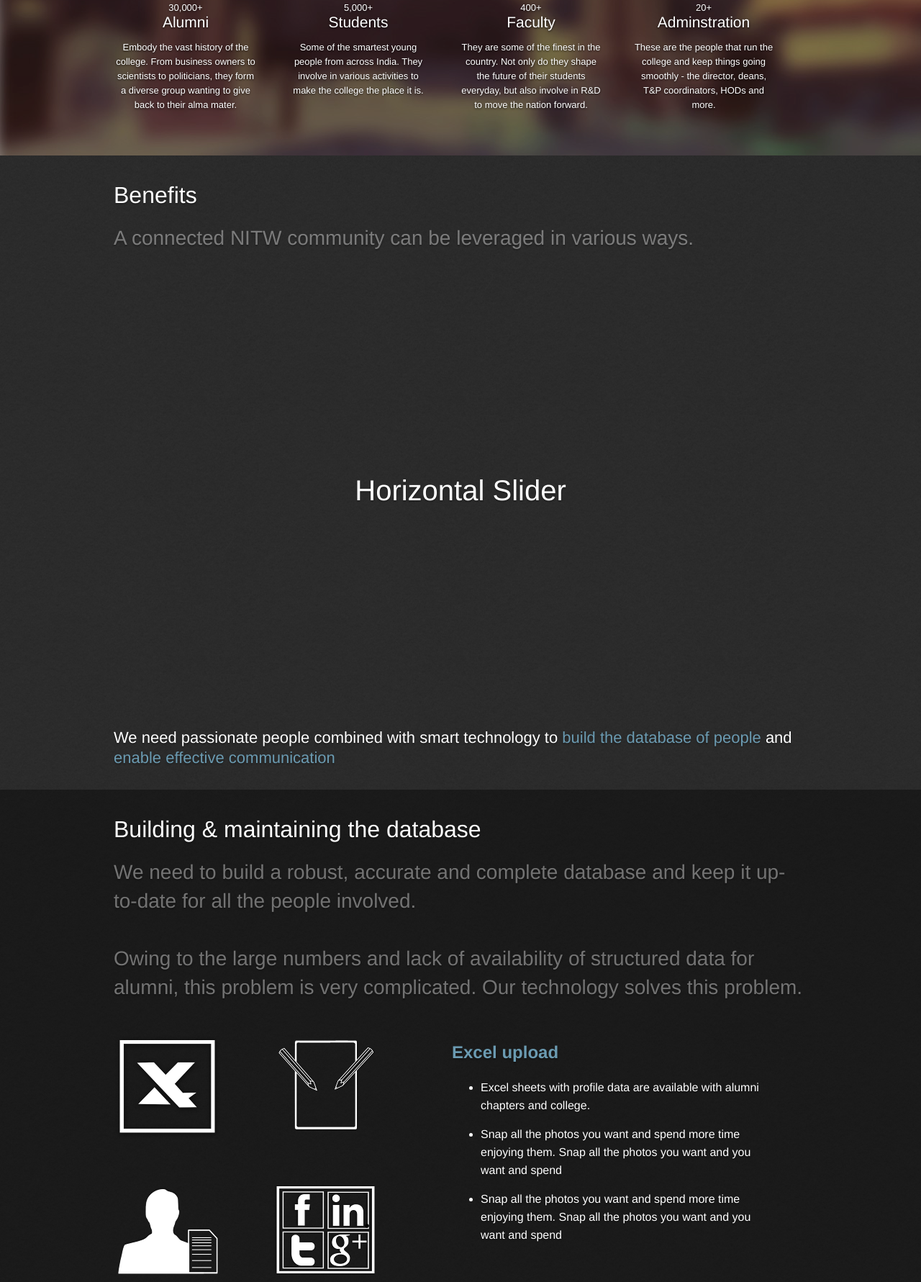
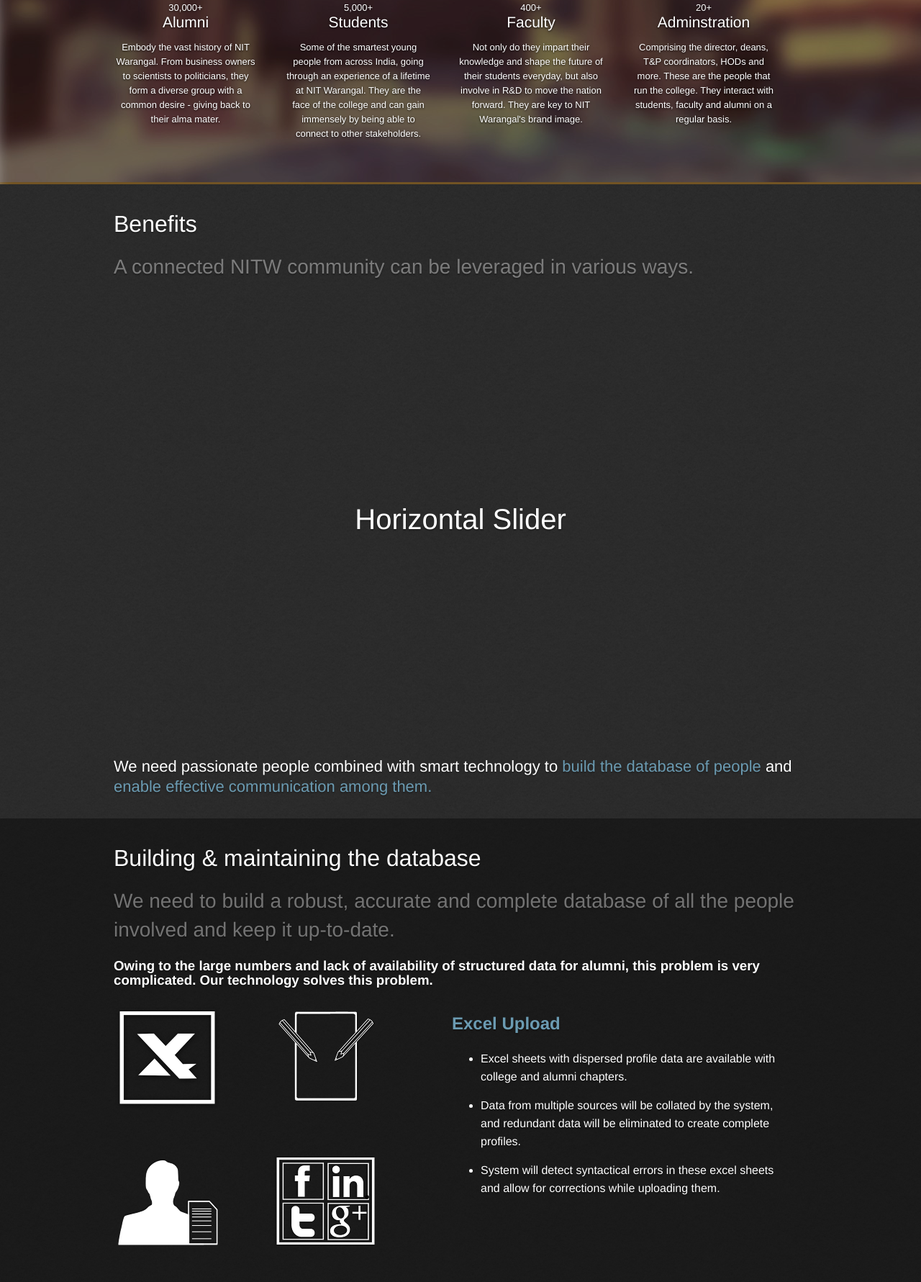
Before and after one commit to sriharimaneru/askra-repo, a Django app: template src/askra/templates/index.html in a window 1280 px wide. Shown: the part 547-2328 px from the top of the page at 72% size. Run offline with Django 3.2, Linux system fonts and the light colour scheme; the template is opened without the code that fills it, so the values that code supplies are empty; parts of the project's set-up code (start-up, migrations or seed data) failed here and were passed over.

Commit message:
Changes to content

```diff
--- a/src/askra/templates/index.html
+++ b/src/askra/templates/index.html
@@ -58,25 +58,25 @@ $(function(){
         <img class="stake-holder-image" src="{{STATIC_URL}}img/hat.png" width="100px" height="100px" />
         <p class="stake-holder-number">30,000+</p>
         <p class="stake-holder-title">Alumni</p>
-        <p class="stake-holder-description">Embody the vast history of the college. From business owners to scientists to politicians, they form a diverse group wanting to give back to their alma mater.</p>
+        <p class="stake-holder-description">Embody the vast history of NIT Warangal. From business owners to scientists to politicians, they form a diverse group with a common desire - giving back to their alma mater.</p>
       </div>
       <div class="stake-holder left">
         <img class="stake-holder-image" src="{{STATIC_URL}}img/book_new.png" width="100px" height="100px" />
         <p class="stake-holder-number">5,000+</p>
         <p class="stake-holder-title">Students</p>
-        <p class="stake-holder-description">Some of the smartest young people from across India. They involve in various activities to make the college the place it is.</p>
+        <p class="stake-holder-description">Some of the smartest young people from across India, going through an experience of a lifetime at NIT Warangal. They are the face of the college and can gain immensely by being able to connect to other stakeholders.</p>
       </div>
       <div class="stake-holder left">
         <img class="stake-holder-image" src="{{STATIC_URL}}img/spectacles.png" width="100px" height="100px" />
         <p class="stake-holder-number">400+</p>
         <p class="stake-holder-title">Faculty</p>
-        <p class="stake-holder-description">They are some of the finest in the country. Not only do they shape the future of their students everyday, but also involve in R&D to move the nation forward.</p>
+        <p class="stake-holder-description">Not only do they impart their knowledge and shape the future of their students everyday, but also involve in R&D to move the nation forward. They are key to NIT Warangal's brand image.</p>
       </div>
       <div class="stake-holder left">
         <img class="stake-holder-image" src="{{STATIC_URL}}img/key.png" width="100px" height="100px" />
         <p class="stake-holder-number">20+</p>
         <p class="stake-holder-title">Adminstration</p>
-        <p class="stake-holder-description">These are the people that run the college and keep things going smoothly - the director, deans, T&P coordinators, HODs and more.</p>
+        <p class="stake-holder-description">Comprising the director, deans, T&P coordinators, HODs and more. These are the people that run the college. They interact with students, faculty and alumni on a regular basis.</p>
       </div>
       <div class="cB"></div> <!-- For stake-holder that are floating to inherit the parent background-->
     </div>
@@ -87,15 +87,14 @@ $(function(){
     <h2 class="section-title">Benefits</h2>
     <h2 class="section-subtitle">A connected NITW community can be leveraged in various ways.</h2>
     <p style="padding-top:300px; padding-bottom:300px; font-size:40px; text-align:center; margin:0px;"; >Horizontal Slider</p>
-    <p class="continuation-text">We need passionate people combined with smart technology to <span>build the database of people</span> and <span>enable effective communication</span></p>
+    <p class="continuation-text">We need passionate people combined with smart technology to <span>build the database of people</span> and <span>enable effective communication among them.</span></p>
   </div>
 </div>
 <div id="data-building">
   <div class="section-content">
     <h2 class="section-title">Building & maintaining the database</h2>
-    <h2 class="section-subtitle">We need to build a robust, accurate and complete database and keep it up-to-date for all the people involved.
-      <br><br>Owing to the large numbers and lack of availability of structured data for alumni, this problem is very complicated. Our technology solves this problem.</h2>
-      <br>
+    <h2 class="section-subtitle">We need to build a robust, accurate and complete database of all the people involved and keep it up-to-date.</h2>
+      <h3>Owing to the large numbers and lack of availability of structured data for alumni, this problem is very complicated. Our technology solves this problem.</h3><br>
     <div id="data-building-icon-list" class="left">
       <div id="excel-icon" class="icon-div left"></div>
       <div id="collabative-icon" class="icon-div left"></div>
@@ -103,35 +102,41 @@ $(function(){
       <div id="social-media-icon" class="icon-div left"></div>
     </div>
     <div class="data-building-icon-description left excel-icon" >
-      <h3 class="feature-title">Excel upload</h3>
+      <h3 class="feature-title">Excel Upload</h3>
       <ul>
-        <li>Excel sheets with profile data are available with alumni chapters and college.</li>
-        <li> Snap all the photos you want and spend more time enjoying them. Snap all the photos you want and you want and spend</li>
-        <li>Snap all the photos you want and spend more time enjoying them. Snap all the photos you want and you want and spend</li>
+        <li>Excel sheets with dispersed profile data are available with college and alumni chapters. </li>
+        <li>Data from multiple sources will be collated by the system, and redundant data will be eliminated to create complete profiles.</li>
+        <li>System will detect syntactical errors in these excel sheets and allow for corrections while uploading them.</li>
       </ul>
     </div>
     <div class="data-building-icon-description left collabative-icon" >
-      <h3 class="feature-title">Collaborative editing</h3>
+      <h3 class="feature-title">Collaborative Editing</h3>
       <ul>
-        <li>Snap all the photos you want and spend more time enjoying them. Snap all the photos you want and you want and spend</li>
-        <li> Snap all the photos you want and spend sadfadsfying them. Snap all the photos you want and you want and spend</li>
-        <li>Snap all the photos you want and spend more time enjoying them. Snap all the photos you want and you want and spend</li>
+        <li>Allows people to edit other people's profile information, based on privileges.</li>
+        <li>Not all alumni will spend time editing their profile information but this information is useful for other people in the network. For example, an alumnus can add profile information for his batchmates. These edits will then be manually approved by chosen admins from college.</li>
+        <li>This allows complete database to be built quickly.</li>
       </ul>
     </div>
     <div class="data-building-icon-description left admin-data-icon" >
-      <h3 class="feature-title">Admins</h3>
+      <h3 class="feature-title">Data Admins</h3>
       <ul>
-        <li>Snap all the photos you want and adfasdfng them. Snap all the photos you want and you want and spend</li>
-        <li> Snap all the photos you want and sadsfasfsadfdsfng them. Snap all the photos you want and you want and spend</li>
-        <li>Snap all the photos you want and spend more time enjoying them. Snap all the photos you want and you want and spend</li>
+        <li>15 - 20 admins(students+faculty) will be chosen who will spearhead the effort to build and maintain the database.</li>
+        <li>These admins will</li>
+        <ul>
+          <li>Add profile information for people of their college.</li>
+          <li>Approve/disapprove edits made to profiles.</li>
+        <ul>
       </ul>
     </div>
     <div class="data-building-icon-description left social-media-icon" >
-      <h3 class="feature-title">Social networks</h3>
+      <h3 class="feature-title">Social Network Data</h3>
       <ul>
-        <li>Snap all the photos you want and spend more time enjoying them. Snap all theasdfasdfu want and you want and spend</li>
-        <li> Snap all the photos you want and spend more time enjoying them. Snap all the photos you want and you want and spend</li>
-        <li>Snap all the photos you want and spend masdfasfing them. Snap all the photos you want and you want and spend</li>
+        <li>Users can choose to link their social media profiles to their profile on Askra.</li>
+        <li>The following are the benefits of doing so</li>
+        <ul>
+          <li>Information like education details, employment details etc. will be retrieved automatically and added to the profile in Askra.</li>
+          <li>Changes to profile information will be automatically updated. For example, if you change your job and update the information on LinkedIn, the relevant information will get automatically updated here.</li>
+        </ul>
       </ul>
     </div>
   </div>
@@ -139,15 +144,15 @@ $(function(){
 </div>
 <div id="communication">
   <div class="section-content">
-    <h2 class="section-title">Effective Communication</h2>
-    <h2 class="section-subtitle communication-section-subtitle">Snap all the photos you want and spend more time enjoying them. Snap all the photos you want and you want and spend. </h2>
+    <h2 class="section-title">Enabling Effective Communication</h2>
+    <h2 class="section-subtitle communication-section-subtitle">We strive to increase effectiveness and enable meaningful communication. The following features of the product help us achieve that.</h2><br>
     <div id="communication-features-list">
       <div class="communication-feature left">
         <div class="communication-feature-title">
           <img src="{{STATIC_URL}}img/search.png">
           <h2 class="section-subtitle">Search and Filter</h2>
         </div>
-        <p>Snap all the photos you want and spend more time enjoying them.Snap all the photos you want and spend more time enjoying them.Snap all the photos you want and spend more time enjoying them.Snap all the photos you want and spend more time enjoying them.</p>
+        <p>Search people based on name, year of graduation, branch, roll number, company, designation, higher education and many more criteria. Our intelligent widgets help you further filter down results of your search and get to the right people as quickly as possible. Our search bar suggests what you might be looking to search as you start typing in. For example, you can search for all alumni who have graduated from NIT Warangal in 1999 and pursued Masters from Stanford University in one search.</p>
         <img src="{{STATIC_URL}}img/extra_sharing.jpg">
       </div>
       <div class="communication-feature left">
@@ -155,7 +160,7 @@ $(function(){
           <img src="{{STATIC_URL}}img/smart-data.png">
           <h2 class="section-subtitle">Smart Data</h2>
         </div>
-        <p>Snap all the photos you want and spend more time enjoying them.Snap all the photos you want and spend more time enjoying them.Snap all the photos you want and spend more time enjoying them.Snap all the photos you want and spend more time enjoying them.</p>
+        <p>Our smart data systems decrease redundancy and increase accuracy of data added by users. For example, if you add TCS as your company we know that people who work at Tata Consultancy Services are your colleagues. While adding information to your profile, we auto suggest relevant data to make it easier for you. The system gets smarter as more and more information gets added. zzzzzzzzzzzzzzzzzzzzzzzzzzzzzzzzzz</p>
         <img src="{{STATIC_URL}}img/extra_sharing.jpg">
       </div>
       <div class="communication-feature left">
@@ -163,14 +168,14 @@ $(function(){
           <img src="{{STATIC_URL}}img/privacy.png" />
           <h2 class="section-subtitle">Privacy</h2>
         </div>
-        <p>Snap all the photos you want and spend more time enjoying them.Snap all the photos you want and spend more time enjoying them.Snap all the photos you want and spend more time enjoying them.Snap all the photos you want and spend more time enjoying them.</p>
+        <p>We understand your profile information is valuable and keep most of your information private by default. You can choose who views what part of your profile conveniently. All the data in our system is secured using industry standard security protocols just so you can sleep peacefully and know nobody without the right authority gets access to you. For example, you can choose to make your email ID visible to all alumni but mobile number visible only to your classmates.</p>
       </div>
       <div class="communication-feature left">
         <div class="communication-feature-title">
           <img src="{{STATIC_URL}}img/spam.png">
-          <h2 class="section-subtitle">Spamming</h2>
+          <h2 class="section-subtitle">Spam Control</h2>
         </div>
-        <p>Snap all the photos you want and spend more time enjoying them.Snap all the photos you want and spend more time enjoying them.Snap all the photos you want and spend more time enjoying them.Snap all the photos you want and spend more time enjoying them.</p>
+        <p>Every user on the system will have communication privileges based on his role with the college. For example, an alumni chapter president can email all alumni in his chapter but the same cannot be done by other alumni. Similarly, an alumni can email a group of his batchmates but cannot email a group of alumni from another batch without additional privileges. These rules can easily be configured to suit the needs. We also allow you to mark emails as spam and have rules to eliminate or decrease emails from the same people.</p>
       </div>
     </div>
   </div>
```
